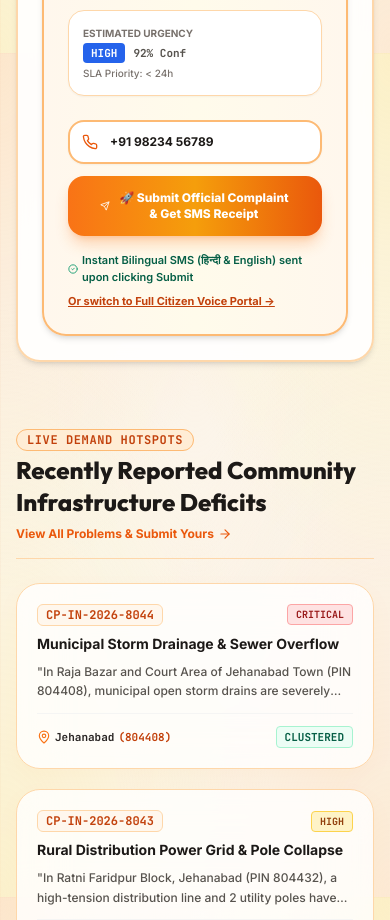
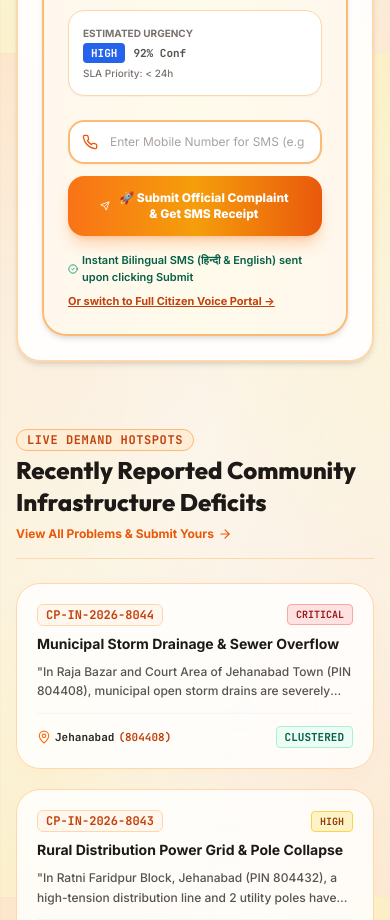
Before and after one commit to Gautam-kumar01/BRICS, a Next.js app: page / in a window 390 px wide. Shown: the part 5855-6775 px from the top of the page. Built offline with nearby package versions, Linux system fonts and the light colour scheme; no server answers.

Commit message:
fix(ui): start phone input blank by default with clean placeholder

```diff
--- a/src/app/citizen/page.tsx
+++ b/src/app/citizen/page.tsx
@@ -65,7 +65,7 @@ export default function CitizenPage() {
   const [longitude, setLongitude] = useState(74.7749);
   const [affectedPop, setAffectedPop] = useState(4500);
   const [aiConfidence, setAiConfidence] = useState(0.92);
-  const [contactValue, setContactValue] = useState('+91 98234 56789');
+  const [contactValue, setContactValue] = useState('');
   const [consentAnalytics, setConsentAnalytics] = useState(true);
   const [consentPublicMap, setConsentPublicMap] = useState(true);
   const [consentUpdates, setConsentUpdates] = useState(true);
--- a/src/app/page.tsx
+++ b/src/app/page.tsx
@@ -56,7 +56,7 @@ export default function HomePage() {
   // Homepage Direct Complaint Submission State
   const [sandboxText, setSandboxText] = useState('');
   const [sandboxLocation, setSandboxLocation] = useState<LiveLocationData | null>(null);
-  const [sandboxPhone, setSandboxPhone] = useState('+91 98234 56789');
+  const [sandboxPhone, setSandboxPhone] = useState('');
   const [isSubmittingSandbox, setIsSubmittingSandbox] = useState(false);
   const [submittedSandboxRecord, setSubmittedSandboxRecord] = useState<CitizenSubmission | null>(null);
   const [showSmsModal, setShowSmsModal] = useState(false);
```
